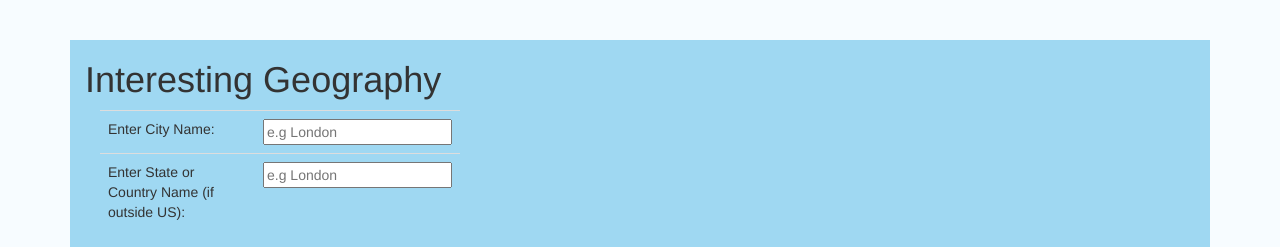
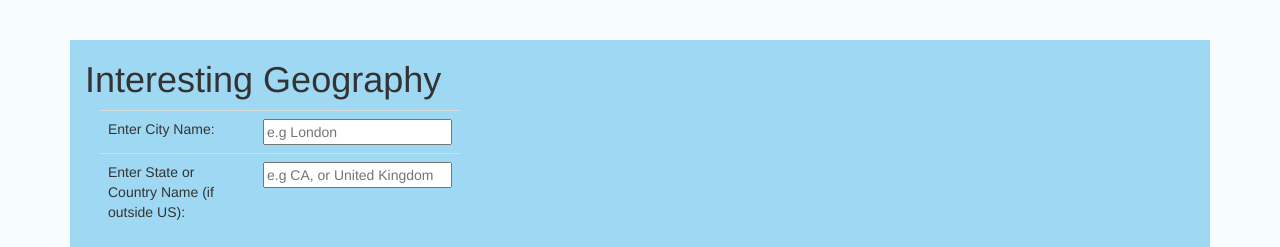
Before and after one commit to dsvorc41/dsvorc41.github.io, a plain HTML site: page index.html in a window 1280 px wide. Shown: the top 247 px of the page. Drawn offline with Linux system fonts and the light colour scheme.

Commit message:
Update index.html

```diff
--- a/index.html
+++ b/index.html
@@ -37,7 +37,7 @@
                                                     <span>Enter State or Country Name (if outside US): </span>
                                                 </td>
                                                 <td scope="row">
-                                                    <input type="text" id = "stateOrCountry" class="input-box" placeholder="e.g London" maxlength="140 ">
+                                                    <input type="text" id = "stateOrCountry" class="input-box" placeholder="e.g CA, or United Kingdom" maxlength="140 ">
                                                 </td>
                                             </tr>
                                         </tbody>
```
